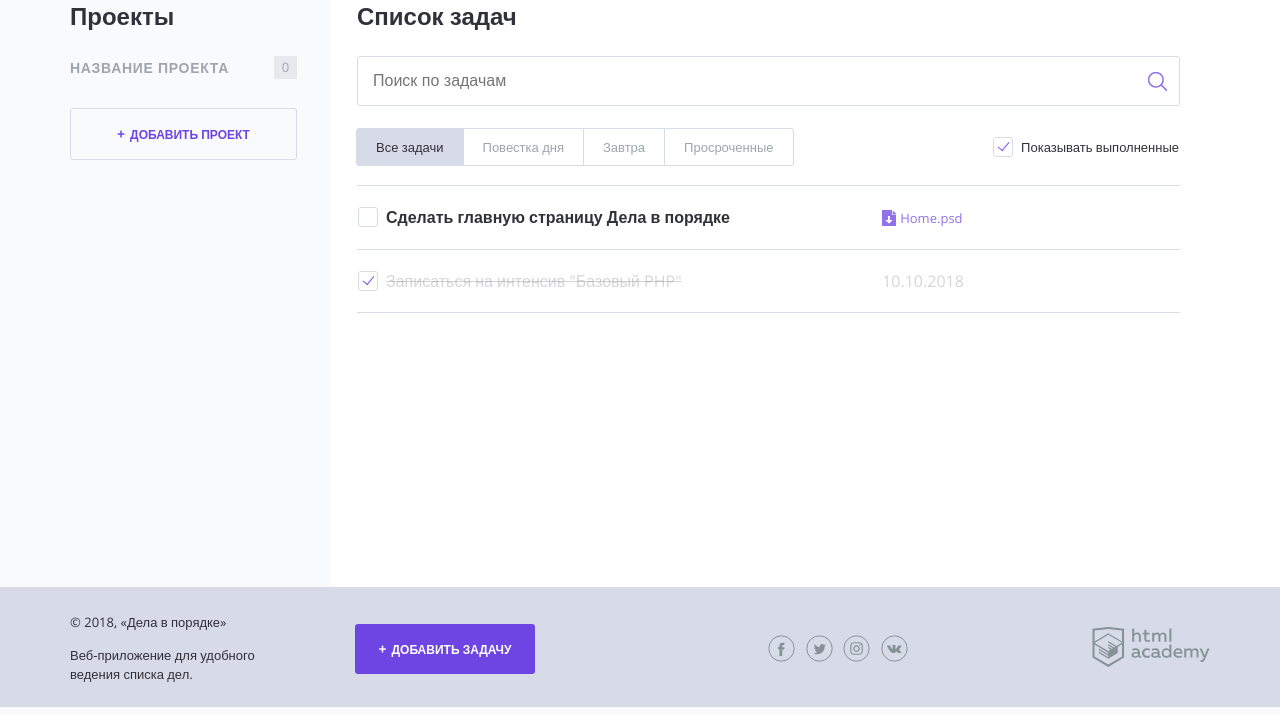
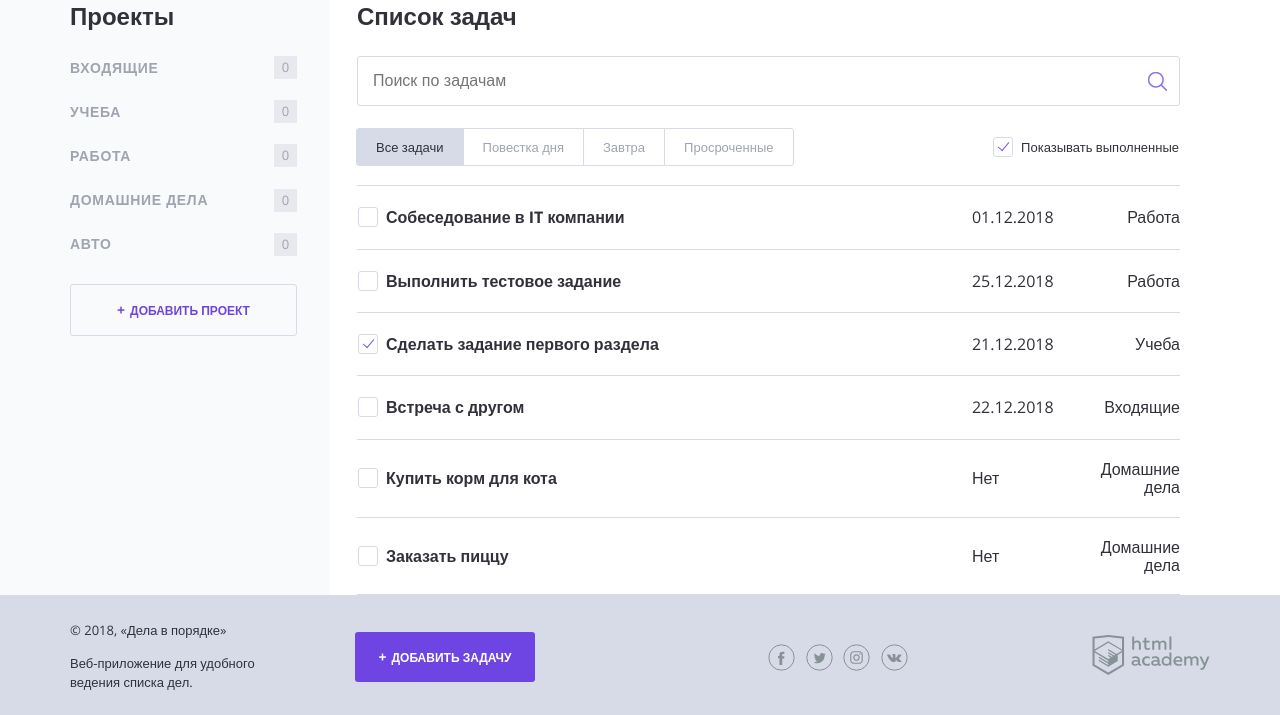
Before and after one commit to naryzhnaj/427817-doingsdone, a PHP site: page / in a window 1280 px wide. Shown: the part 93-808 px from the top of the page. Run offline with PHP 8.4, Linux system fonts and the light colour scheme.

Commit message:
задание 6

```diff
--- a/index.php
+++ b/index.php
@@ -1,6 +1,13 @@
 <?php
 // показывать или нет выполненные задачи
 $show_complete_tasks = rand(0, 1);
+$projects = ["Входящие", "Учеба", "Работа", "Домашние дела", "Авто"];
+$tasks = [["Собеседование в IT компании",	"01.12.2018",	"Работа", "Нет"],
+          ["Выполнить тестовое задание", "25.12.2018", "Работа", "Нет"],
+          ["Сделать задание первого раздела", "21.12.2018", "Учеба", "Да"],
+          ["Встреча с другом", "22.12.2018", "Входящие", "Нет"],
+          ["Купить корм для кота", "Нет", "Домашние дела", "Нет"],
+          ["Заказать пиццу", "Нет", "Домашние дела", "Нет"]];
 ?>
 <!DOCTYPE html>
 <html lang="ru">
@@ -46,10 +53,12 @@ $show_complete_tasks = rand(0, 1);
 
                 <nav class="main-navigation">
                     <ul class="main-navigation__list">
+                        <?php foreach ($projects as $project_name): ?>
                             <li class="main-navigation__list-item">
-                            <a class="main-navigation__list-item-link" href="#">Название проекта</a>
+                                <a class="main-navigation__list-item-link" href="#"><?=$project_name;?></a>
                                 <span class="main-navigation__list-item-count">0</span>
                             </li>
+                        <?php endforeach; ?>
                     </ul>
                 </nav>
 
@@ -84,34 +93,22 @@ $show_complete_tasks = rand(0, 1);
                 </div>
 
                 <table class="tasks">
-                    <tr class="tasks__item task">
+                    <?php if ($show_complete_tasks): ?>
+                        <?php foreach ($tasks as $task): ?>
+                            <tr class="tasks__item task" <?php if ($task[3] === 'Да'): ?>"task--completed"<?php endif; ?>>
                               <td class="task__select">
                                 <label class="checkbox task__checkbox">
-                                <input class="checkbox__input visually-hidden task__checkbox" type="checkbox" value="1">
-                                <span class="checkbox__text">Сделать главную страницу Дела в порядке</span>
+                                  <input class="checkbox__input visually-hidden" type="checkbox"  <?php if ($task[3] === 'Да'): ?>checked<?php endif; ?>>
+                                  <span class="checkbox__text"><?=$task[0];?></span>
                                 </label>
                               </td>
-
-                        <td class="task__file">
-                            <a class="download-link" href="#">Home.psd</a>
-                        </td>
-
-                        <td class="task__date"></td>
-                    </tr>
-
-                    <?php if ($show_complete_tasks): ?>
-                      <tr class="tasks__item task task--completed">
-                        <td class="task__select">
-                          <label class="checkbox task__checkbox">
-                            <input class="checkbox__input visually-hidden" type="checkbox" checked>
-                            <span class="checkbox__text">Записаться на интенсив "Базовый PHP"</span>
-                          </label>
-                        </td>
-                        <td class="task__date">10.10.2018</td>
+                              <td class="task__date"><?=$task[1];?></td>
 
                               <td class="task__controls">
+                                  <?=$task[2];?>
                               </td>
                             </tr>
+                        <?php endforeach; ?>
                     <?php endif; ?>
                 </table>
             </main>
```
Lines whose indentation alone changed are shown as unchanged.
